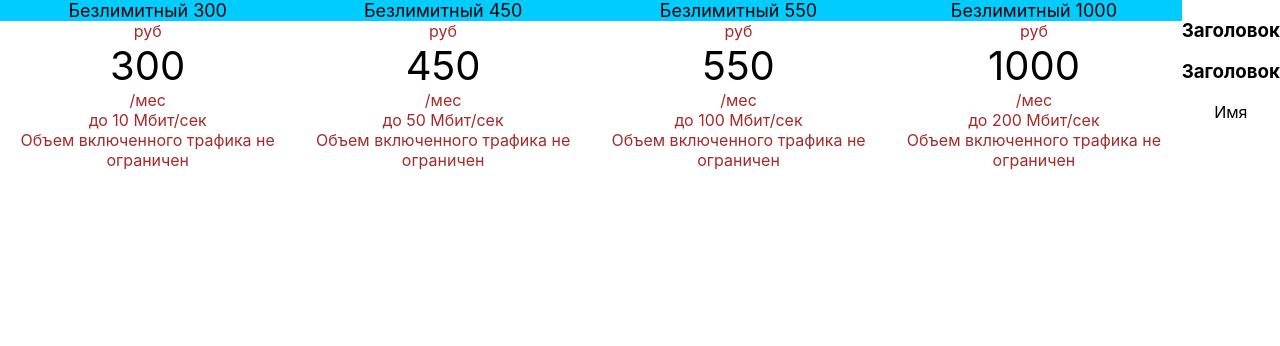
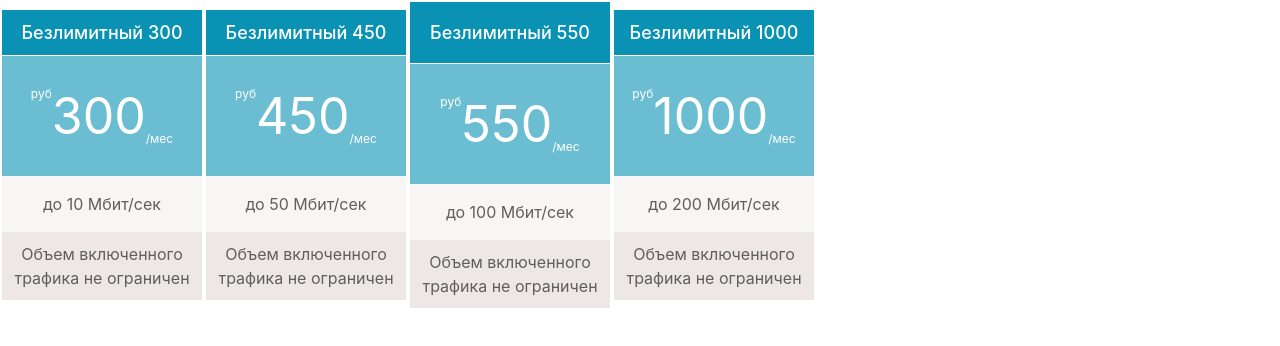
Before and after one commit to IrinaParamonova7980/React, a React (Create React App) app in the folder rates/: page / in a window 1280 px wide. Shown: the top 346 px of the page. Built offline with nearby package versions, Linux system fonts and the light colour scheme.

Commit message:
stylization rates

```diff
--- a/rates/src/App.css
+++ b/rates/src/App.css
@@ -1,4 +1,12 @@
 .App {
   text-align: center;
   display: flex;
+  flex-direction: column;
+  align-items: center;
 }
+
+@media (min-width: 768px) {
+  .App {
+    flex-direction: row;
+  }
+}
--- a/rates/src/App.js
+++ b/rates/src/App.js
@@ -40,11 +40,11 @@ function App() {
           isSelected={rate.isSelected}
         ></Rates>
       ))}
-      <div>
+      {/* <div>
         <Component theme={themedark}></Component>
         <Component theme={themelight}></Component>
         <Login></Login>
-      </div>
+      </div> */}
     </div>
   );
 }
--- a/rates/src/components/Rates.jsx
+++ b/rates/src/components/Rates.jsx
@@ -1,16 +1,18 @@
 import styles from "./rates.module.scss";
 
 function Rates(props) {
-  const classRates = props.isSelected ? "styles.rates_card__selected" : "";
+  const classRates = props.isSelected ? styles.selected : styles.name;
 
   return (
-    <div className={`styles.rates_card ${classRates}`}>
-      <div className={styles.rates_name}>{props.name}</div>
-      <div className={styles.text}>руб</div>
+    <div className={styles.card}>
+      <div className={classRates}>{props.name}</div>
+      <div className={styles.block_price}>
+      <div className={styles.textprice}>руб</div>
       <div className={styles.price}> {props.price} </div>
-      <div className={styles.text}>/мес</div>
+        <div className={styles.textmounth}>/мес</div>
+        </div>
       <div className={styles.text}>{props.speed} </div>
-      <div className={styles.text}>Объем включенного трафика не ограничен</div>
+      <div className={styles.footer}>Объем включенного трафика не ограничен</div>
     </div>
   );
 }
--- a/rates/src/components/rates.module.scss
+++ b/rates/src/components/rates.module.scss
@@ -1,33 +1,74 @@
-$firstColor: rgb(0, 204, 255);
+$firstColor: rgb(9, 146, 180);
+$firstColor-transparent: rgba(9, 146, 180, 0.6);
 $secondColor: rgb(6, 182, 6);
+$secondColor-transparent: rgba(6, 182, 6, 0.6);
 $thirdColor: rgb(245, 119, 73);
+$thirdColor-transparent: rgba(245, 119, 73, 0.6);
 $fourthColor: rgb(87, 84, 84);
-$textColor: rgb(255, 255, 255);
+$fourthColor-transparent: rgba(87, 84, 84, 0.6);
+$colorFooter: rgb(237, 231, 231);
+$colorFooter-transparent: rgba(237, 231, 231, 0.4);
 
-.rates_card {
+$textColorLight: rgb(255, 255, 255);
+$textColorDark: rgb(96, 94, 94);
+
+.card {
+  display: flex;
+  flex-direction: column;
+  justify-content: space-between;
   width: 200px;
-  margin: 3px;
-  border: 1px solid $secondColor;
+  border: 2px solid $textColorLight;
 }
 
-.rates_card__selected {
-  width: 250px;
+.name,
+.selected {
+  padding: 12px 0;
+  font-size: 18px;
+  font-weight: 500;
+  background-color: $firstColor;
+  color: $textColorLight;
+  border-bottom: 1px solid $textColorLight;
 }
 
-.rates_name {
-  font-size: 18px;
-  background-color: $firstColor;
+.name {
+  padding: 12px 0;
+}
+
+.selected {
+  padding: 20px 0;
 }
 
 .price {
-  font-size: 40px;
+  font-size: 50px;
 }
 
 .text {
-  color: brown;
+  background-color: $colorFooter-transparent;
+  color: $textColorDark;
+  padding: 18px;
 }
 
-.selected {
-  border: 2px solid orange;
-  font-weight: bolder;
+.textprice {
+  color: $textColorLight;
+  font-size: 12px;
 }
+
+.textmounth {
+  align-self: flex-end;
+  font-size: 12px;
+}
+
+.block_price {
+  background-color: $firstColor-transparent;
+  display: flex;
+  justify-content: center;
+  padding: 30px 0;
+  color: $textColorLight;
+}
+
+.footer {
+  padding: 10px;
+  line-height: 1.5;
+  background-color: $colorFooter;
+  color: $textColorDark;
+}
```
